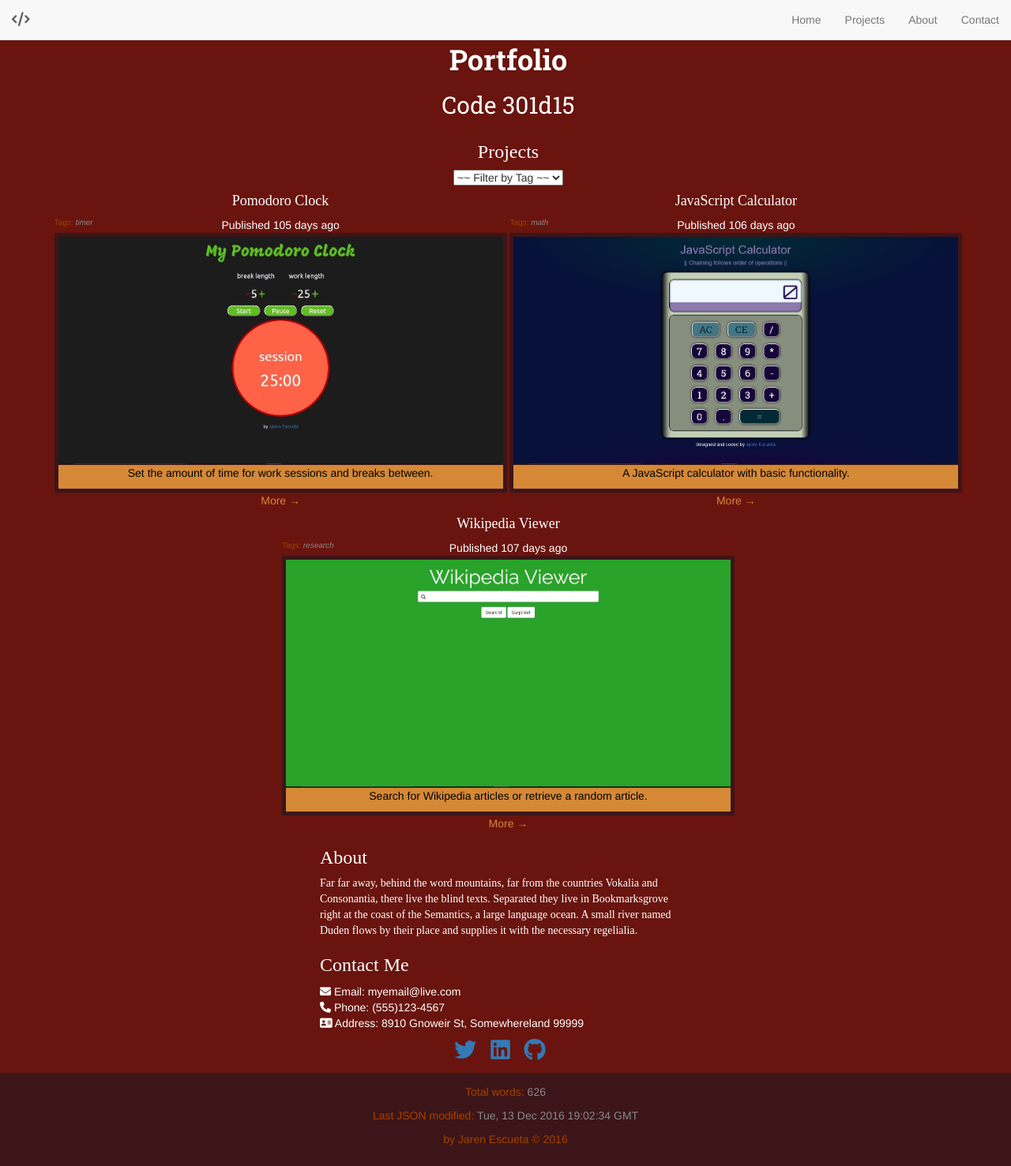
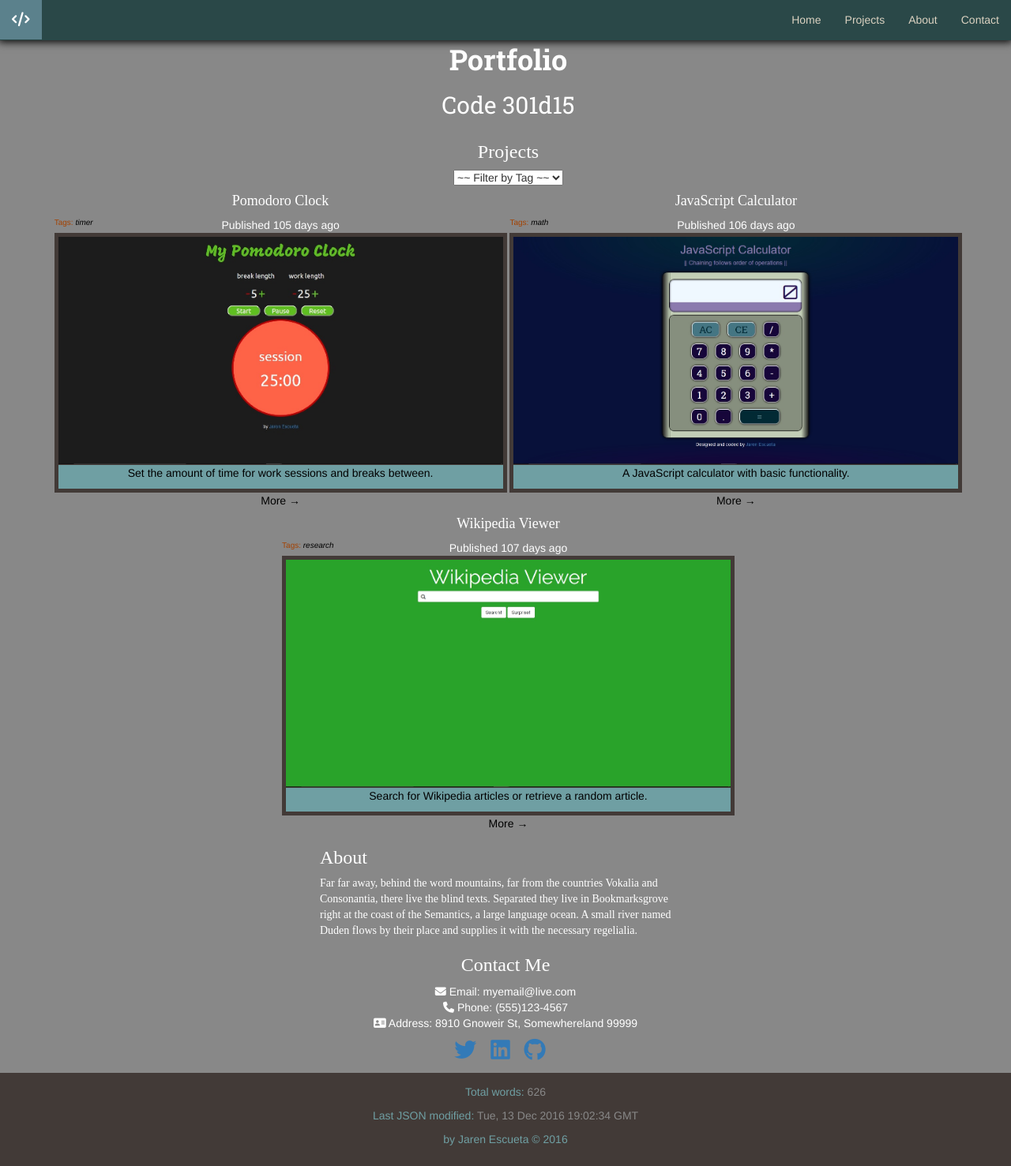
Before and after one commit to jarenescueta731/portfolio, a plain HTML site: page index.html in a window 1280 px wide. Shown: the whole page at 79% size. Drawn offline with nearby package versions, Linux system fonts and the light colour scheme; a script that the page names is missing; a web font is replaced by a local one.

Commit message:
Added contact controller, adjusted margins, changed color scheme

```diff
--- a/css/base.css
+++ b/css/base.css
@@ -2,13 +2,30 @@
   box-sizing: border-box;
 }
 
+.navbar-default {
+  background-color: #2a4848;
+  box-shadow: 0 0 10px 2px #000;
+  border-bottom-color: #2a4848;
+}
+
+/* cf logo */
 .navbar-default .navbar-header a {
-  color: white;
-  background-color: red;
+  color: #dbd2c1;
+  background-color: #2a4848;
+}
+
+.navbar-default .navbar-header a:hover,
+.navbar-default .navbar-header a:focus {
+  color: #fff;
+  background-color: #5b818c;
+}
+
+.navbar-default .navbar-nav li a {
+  color: #dbd2c1;
 }
 
 body {
-  background-color: #69140e;
+  background-color: #888;
 }
 
 h1, h2, h3, h4, .pub {
@@ -40,11 +57,11 @@
 }
 
 span {
-  color: #888;
+  color: #000;
 }
 
 a.more, a.less {
-  color: #d58936;
+  color: #000;
 }
 
 li {
@@ -57,7 +74,7 @@
 
 img {
   max-width: 100%;
-  border: solid #3c1518 5px;
+  border: solid #423a37 5px;
   border-bottom-width: 0px;
 }
 
@@ -67,11 +84,16 @@
 
 footer {
   text-align: center;
-  background-color: #3c1518;
-  color: #a44200;
+  background-color: #423a37;
+  color: #6f9fa3;
   padding-top: 1em;
   padding-bottom: 1em;
   bottom: 0;
+  margin-top: 1em;
+}
+
+footer span {
+  color: #888;
 }
 
 @media only screen and (min-width: 768px) {
--- a/css/layout.css
+++ b/css/layout.css
@@ -14,10 +14,6 @@
   margin-left: 2em;
 }
 
-#contact {
-  margin-bottom: 1em;
-}
-
 #contact ul {
   padding: 0;
 }
@@ -25,18 +21,14 @@
 
 @media only screen and (min-width: 478px) {
 
-  #headings, #projects {
+  #headings, #projects, #contact {
     text-align: center;
   }
 }
 
 @media only screen and (min-width: 555px) {
 
-  #about {
+  #about, #contact {
     margin: auto;
   }
-
-  #contact {
-    margin: 0 auto 1em;
-  }
 }
--- a/css/modules.css
+++ b/css/modules.css
@@ -5,9 +5,9 @@
 .caption {
   font-size: 14px;
   margin: auto;
-  background-color: #d58936;
+  background-color: #6f9fa3;
   color: #000;
-  border: solid #3c1518 5px;
+  border: solid #423a37 5px;
   border-top-width: 1px;
   border-bottom-width: 5px;
   padding: 0 1.5em 0 1.5em;
@@ -23,5 +23,5 @@
 
 /* Subtract footer height from viewport's total height */
 .wrap {
-  min-height: calc(100vh - 128px);
+  min-height: calc(100vh - 132px);
 }
--- a/index.html
+++ b/index.html
@@ -99,8 +99,9 @@
     <script src="https://cdnjs.cloudflare.com/ajax/libs/handlebars.js/4.0.6/handlebars.js"></script>
     <script src="https://cdn.rawgit.com/visionmedia/page.js/master/page.js"></script>
     <script src="scripts/controllers/homeController.js"></script>
+    <script src="scripts/controllers/projectController.js"></script>
     <script src="scripts/controllers/aboutController.js"></script>
-    <script src="scripts/controllers/projectController.js"></script>
+    <script src="scripts/controllers/contactController.js"></script>
     <script src="scripts/controllers/routeHandlers.js"></script>
     <script src="scripts/models/project.js"></script>
     <script src="scripts/views/projectView.js"></script>
--- /dev/null
+++ b/scripts/controllers/contactController.js
@@ -0,0 +1,10 @@
+(function(module){
+  var contactController = {};
+
+  contactController.reveal = function() {
+    $('.tab-content').hide();
+    $('#contact').fadeIn();
+  };
+
+  module.contactController = contactController;
+}(window));
--- a/scripts/controllers/routeHandlers.js
+++ b/scripts/controllers/routeHandlers.js
@@ -1,4 +1,5 @@
 page('/', homeController.reveal);
 page('/about', aboutController.reveal);
 page('/projects', projectController.reveal);
+page('/contact', contactController.reveal);
 page();
```
